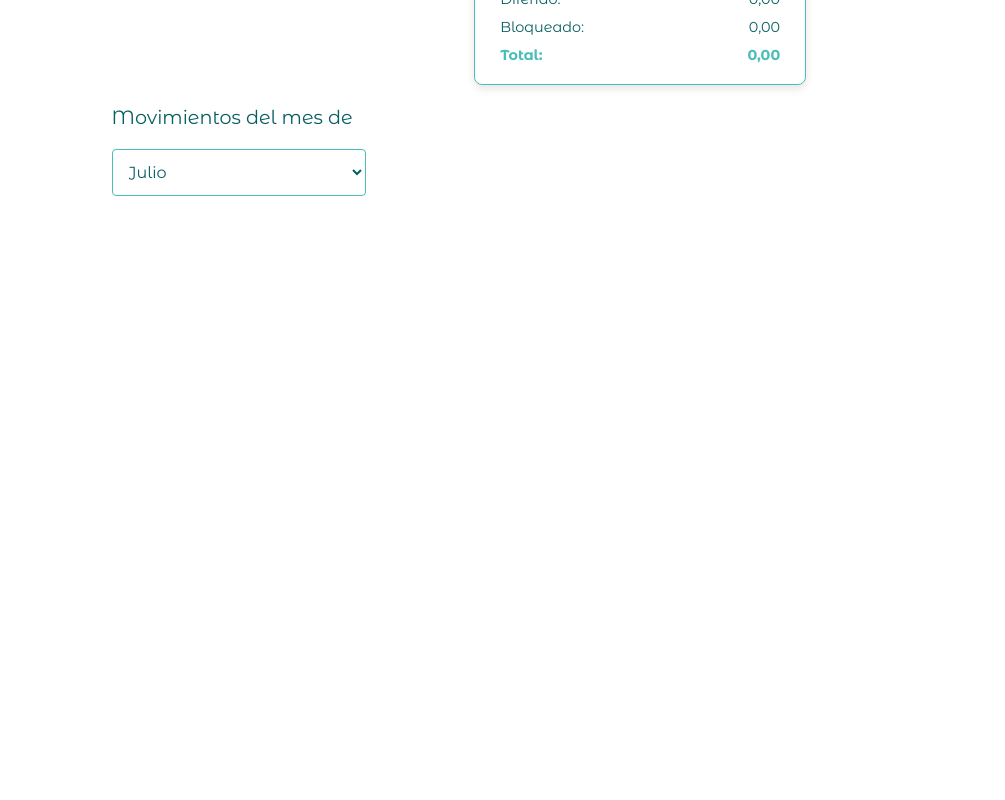
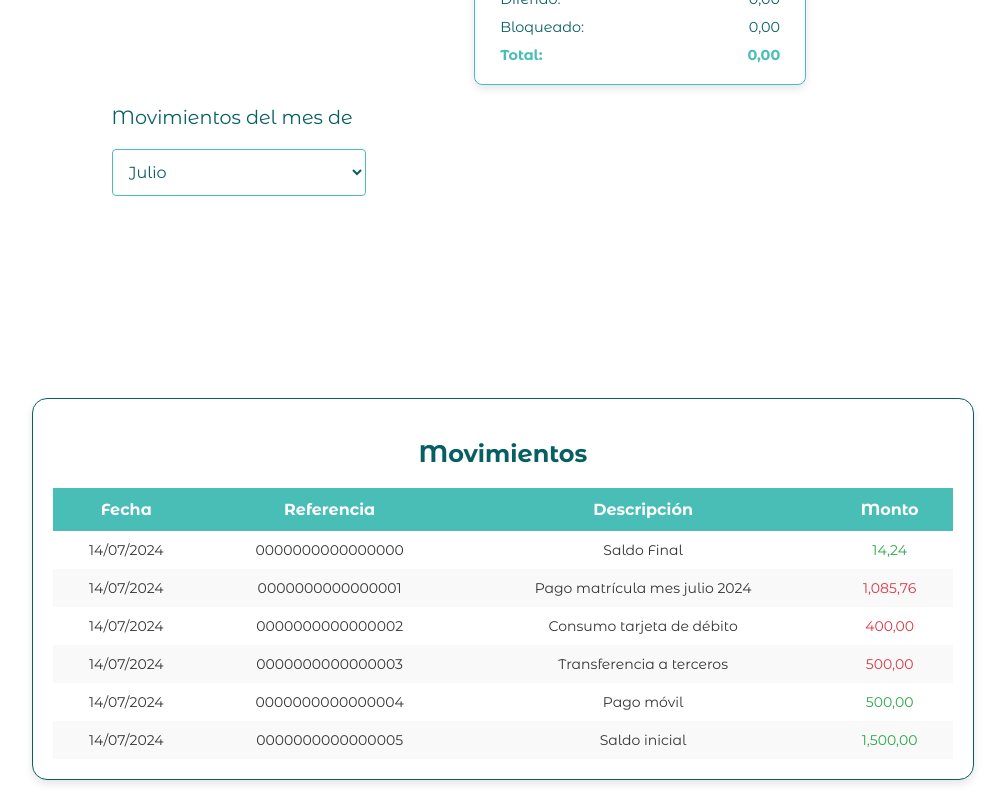
Before and after one commit to MrWisz/BancoUniversitario, a React (Create React App) app: page /home-user in a window 1280 px wide. Shown: the part 611-1411 px from the top of the page, without its empty margins (137-1142 px from the left). Before the commit the page ends 952 px from the top, so only its background shows below. Built offline with nearby package versions, Linux system fonts and the light colour scheme.

Commit message:
Componente de movimientos hecho

```diff
--- /dev/null
+++ b/src/components/Movements.jsx
@@ -0,0 +1,114 @@
+import React from 'react';
+import styled from 'styled-components';
+
+const Container = styled.div`
+  display: flex;
+  justify-content: center;
+  align-items: center;
+  width: 90%;
+  margin: 20px auto;
+  font-family: 'Montserrat Alternates', sans-serif;
+  position: relative;
+`;
+
+const TableWrapper = styled.div`
+  background-color: #ffffff;
+  border-radius: 15px;
+  padding: 20px;
+  width: 100%;
+  max-width: 900px;
+  text-align: center;
+  box-shadow: 0 4px 8px rgba(0, 0, 0, 0.1);
+  border: 1px solid #085f63;
+`;
+
+const Table = styled.table`
+  width: 100%;
+  border-collapse: collapse;
+  text-align: left;
+`;
+
+const TableHeader = styled.thead`
+  background-color: #49beb7;
+
+  th {
+    padding: 12px;
+    color: #ffffff;
+    font-size: 16px;
+    font-weight: bold;
+    text-align: center;
+  }
+`;
+
+const TableRow = styled.tr`
+  &:nth-child(even) {
+    background-color: #f9f9f9;
+  }
+
+  &:hover {
+    background-color: #e0f7fa;
+  }
+`;
+
+const TableData = styled.td`
+  padding: 10px;
+  font-size: 14px;
+  color: #333;
+  text-align: center;
+
+  &.income {
+    color: #28a745;
+  }
+
+  &.expense {
+    color: #dc3545;
+  }
+`;
+
+const Title = styled.h2`
+  margin-bottom: 20px;
+  color: #085f63;
+  font-weight: bold;
+  font-size: 24px;
+`;
+
+const Movements = () => {
+  const transactions = [
+    { date: '14/07/2024', reference: '0000000000000000', description: 'Saldo Final', amount: '14,24', type: 'income' },
+    { date: '14/07/2024', reference: '0000000000000001', description: 'Pago matrícula mes julio 2024', amount: '1,085,76', type: 'expense' },
+    { date: '14/07/2024', reference: '0000000000000002', description: 'Consumo tarjeta de débito', amount: '400,00', type: 'expense' },
+    { date: '14/07/2024', reference: '0000000000000003', description: 'Transferencia a terceros', amount: '500,00', type: 'expense' },
+    { date: '14/07/2024', reference: '0000000000000004', description: 'Pago móvil', amount: '500,00', type: 'income' },
+    { date: '14/07/2024', reference: '0000000000000005', description: 'Saldo inicial', amount: '1,500,00', type: 'income' },
+  ];
+
+  return (
+    <Container>
+      <TableWrapper>
+        <Title>Movimientos</Title>
+        <Table>
+          <TableHeader>
+            <tr>
+              <th>Fecha</th>
+              <th>Referencia</th>
+              <th>Descripción</th>
+              <th>Monto</th>
+            </tr>
+          </TableHeader>
+          <tbody>
+            {transactions.map((transaction, index) => (
+              <TableRow key={index}>
+                <TableData>{transaction.date}</TableData>
+                <TableData>{transaction.reference}</TableData>
+                <TableData>{transaction.description}</TableData>
+                <TableData className={transaction.type}>{transaction.amount}</TableData>
+              </TableRow>
+            ))}
+          </tbody>
+        </Table>
+      </TableWrapper>
+    </Container>
+  );
+};
+
+export default Movements;
--- a/src/pages/HomeUser.jsx
+++ b/src/pages/HomeUser.jsx
@@ -1,6 +1,7 @@
 import styled from 'styled-components';
 import HeaderBanca from '../components/HeaderBanca';
 import Account from '../components/Account';
+import Movements from '../components/Movements';
 const HomeUserContainer = styled.div`
     width: 100%;
     position: relative;
@@ -25,6 +26,7 @@ const HomeUser = () => {
         <HomeUserContainer>
             <HeaderBanca />
             <Account />
+            <Movements />
             </HomeUserContainer> );
             };
 export default HomeUser;
```
